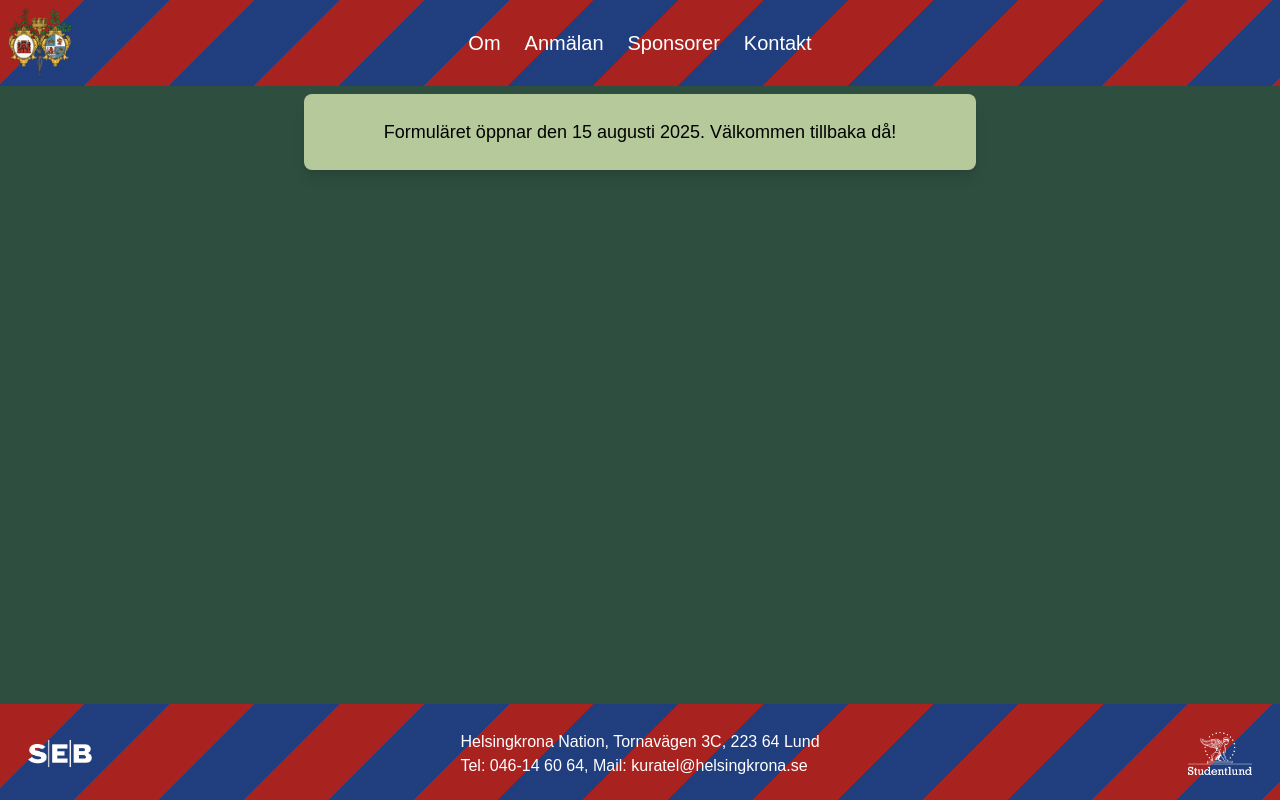
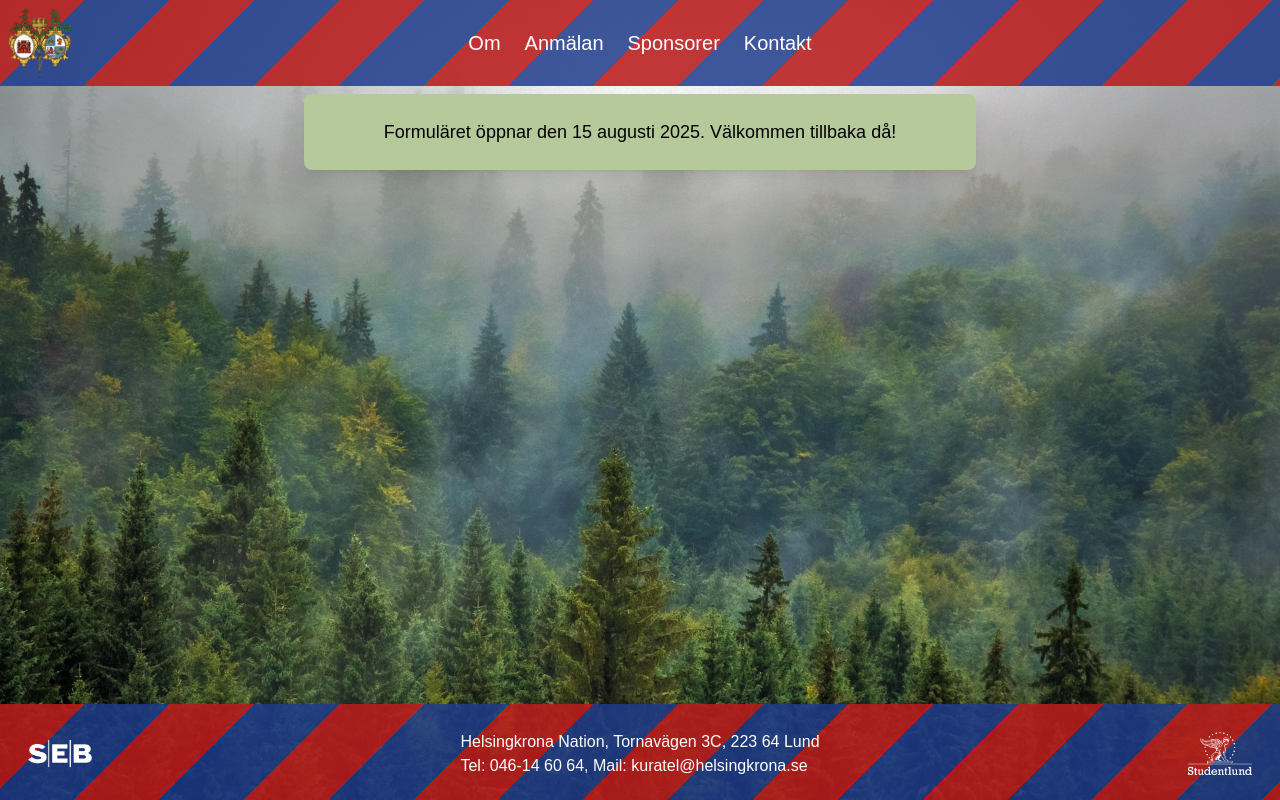
Before and after one commit to helsingkrona/HB-balhemsida, a Next.js app: page /anmalan in a window 1280 px wide. Built offline with nearby package versions, Linux system fonts and the light colour scheme.

Commit message:
new background

```diff
--- a/app/globals.css
+++ b/app/globals.css
@@ -11,6 +11,16 @@
   --accent-burgundy: #8B3A3A;      /* optional detail */
   --form-border: #D4AF37;          /* gold */
   --input-bg: #f5e4d3;
+}
+
+.signup-background {
+  background-image: url('/trees.jpg');
+  background-size: cover;
+  background-position: center;
+  background-repeat: no-repeat;
+  background-attachment: fixed;
+  width: 100vw;
+  height: 100vh;
 }
 
 .striped-navbar {
--- a/app/layout.tsx
+++ b/app/layout.tsx
@@ -45,14 +45,16 @@
   return (
     <html lang="en">
       <body
-        className={`h-screen flex flex-col ${geistSans.variable} ${geistMono.variable} antialiased`}
-      >
+        className={`min-h-screen flex flex-col bg-fixed bg-cover bg-center ${geistSans.variable} ${geistMono.variable} antialiased`}
+        style={{ backgroundImage: "url('/trees.jpg')" }}>
         <Navbar />
 
         <main className="flex-grow">
           {children}
         </main>
-        <Footer />
+        <footer className="mt-auto">
+          <Footer />
+        </footer>
       </body>
     </html>
   );
```
Also changed, not shown: public/trees.jpg (added).
